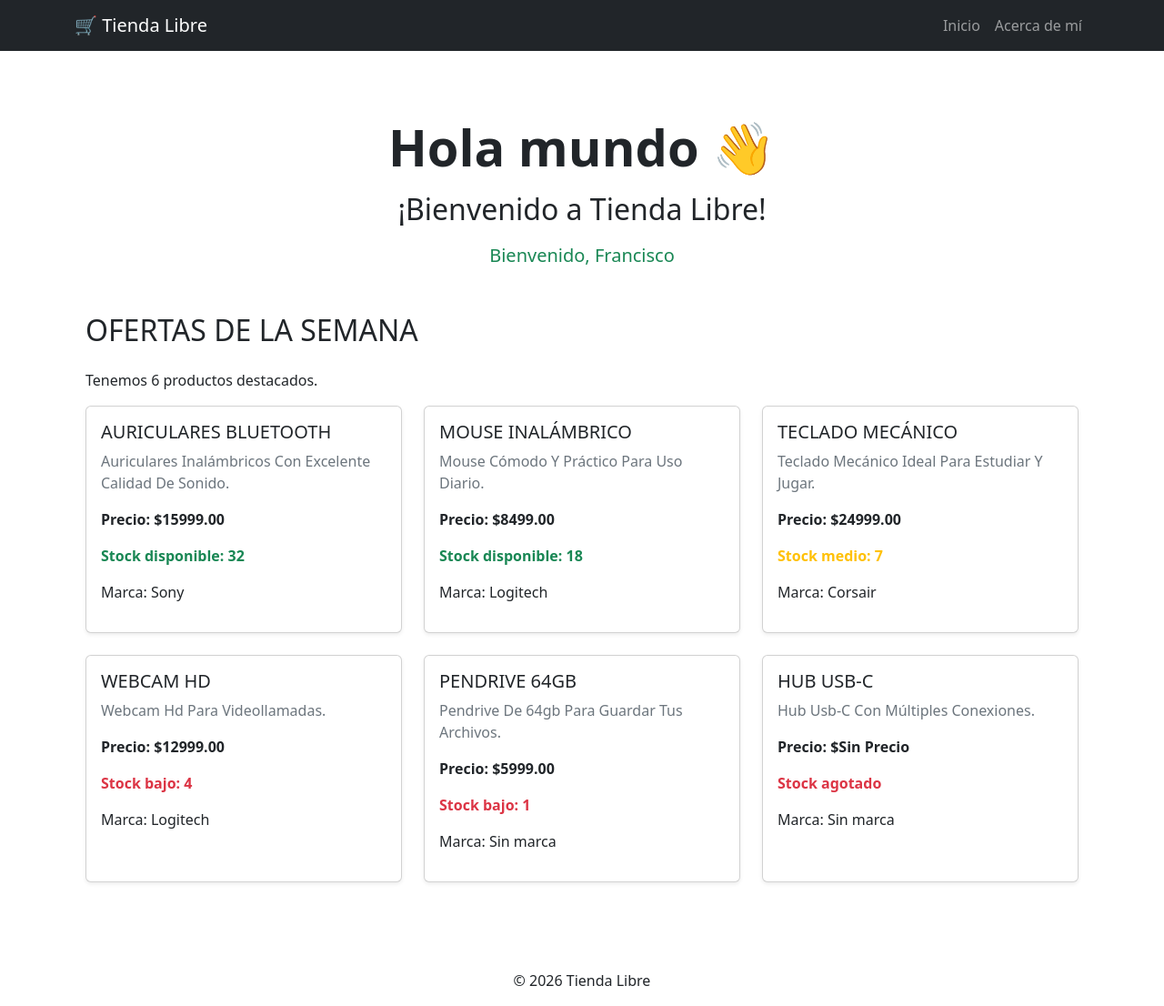
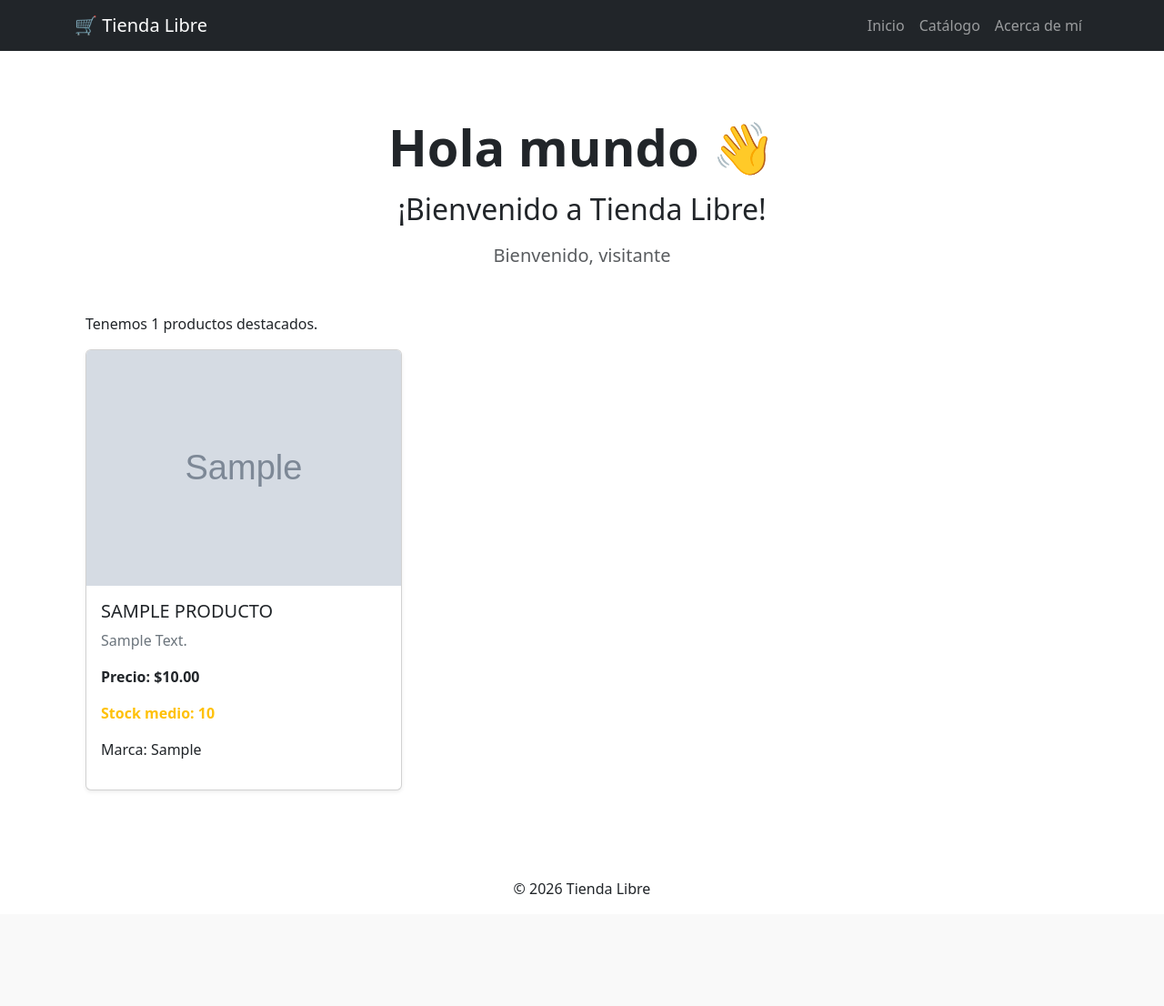
Before and after one commit to Villada-PG3/trabajo-practico-tienda-libre-Francisco-Conejero, a Django app: page / in a window 1280 px wide. Shown: the whole page at 91% size. After the commit the page ends 983 px from the top, so only its background shows below. Run offline with Django 5.2, Linux system fonts and the light colour scheme; tables that the repository leaves empty hold one stand-in row (values such as "Sample post"); grey boxes marked "Sample" are stand-in pictures.

Commit message:
feat: catalogo dinámico conectado con el ORM.

```diff
--- a/template/tiendalibre/_navbar.html
+++ b/template/tiendalibre/_navbar.html
@@ -24,13 +24,17 @@
                     </a>
                 </li>
 
+                                <li class="nav-item">
+                    <a class="nav-link" href="{% url 'tiendalibre:catalogo' %}">
+                        Catálogo
+                    </a>
+
                 <li class="nav-item">
                     <a class="nav-link" href="{% url 'tiendalibre:acerca_de_mi' %}">
                         Acerca de mí
                     </a>
                 </li>
 
-
             </ul>
 
         </div>
--- a/template/tiendalibre/home.html
+++ b/template/tiendalibre/home.html
@@ -36,50 +36,49 @@
 
     </div>
 
-
     <!-- TÍTULO DE PRODUCTOS -->
-
     <h2 class="mt-5 mb-4">
         {{ titulo|upper }}
     </h2>
 
     <p>
-        Tenemos {{ productos_destacados|length }} productos destacados.
+        Tenemos {{ productos|length }} productos destacados.
     </p>
 
-
     <!-- PRODUCTOS -->
-
     <div class="row g-4">
 
-        {% for producto in productos_destacados %}
+        {% for producto in productos %}
 
         <div class="col-12 col-md-6 col-lg-4">
 
             <div class="card h-100 shadow-sm">
 
+                {% if producto.imagen %}
+                    <img src="{{ producto.imagen.url }}"
+                         class="card-img-top"
+                         alt="{{ producto.nombre }}">
+                {% else %}
+                    <img src="{% static 'tiendalibre/img/default-product-image.jpg' %}"
+                         class="card-img-top"
+                         alt="{{ producto.nombre }}">
+                {% endif %}
+
                 <div class="card-body">
 
-                    <!-- Filtro upper -->
                     <h5 class="card-title">
                         {{ producto.nombre|upper }}
                     </h5>
 
-
-                    <!-- Filtro title -->
                     <p class="text-secondary">
                         {{ producto.descripcion|title }}
                     </p>
 
-
-                    <!-- Filtro floatformat -->
                     <p class="fw-bold">
                         Precio: ${{ producto.precio|floatformat:2|default:"Sin Precio" }}
                     </p>
 
-
-                    <!-- CONDICIONAL DE STOCK -->
-
+                    <!-- STOCK -->
                     {% if producto.stock == 0 %}
 
                         <p class="text-danger fw-bold">
@@ -106,9 +105,7 @@
 
                     {% endif %}
 
-
-                    <!-- DEFAULT -->
-
+                    <!-- MARCA -->
                     <p>
                         Marca:
                         {{ producto.marca|default:"Sin marca" }}
@@ -121,8 +118,6 @@
         </div>
 
         {% empty %}
-
-        <!-- SI LA LISTA ESTÁ VACÍA -->
 
         <div class="col-12">
 
--- a/tiendalibre/urls.py
+++ b/tiendalibre/urls.py
@@ -6,5 +6,5 @@ app_name = "tiendalibre"
 urlpatterns = [
     path("", views.home, name="home"),
     path("acerca-de-mi/", views.acerca_de_mi, name="acerca_de_mi"),
-
+    path("catalogo/", views.catalogo, name="catalogo"),
 ]
--- a/tiendalibre/views.py
+++ b/tiendalibre/views.py
@@ -1,58 +1,23 @@
 from django.shortcuts import render
+
+from tiendalibre.models import Producto
 
 
 def home(request):
+    productos = Producto.objects.filter(activo=True).order_by('-fecha_creacion')[:3]
+
     contexto = {
-        "titulo": "Ofertas de la semana",
-        "usuario_logueado": True,
-        "nombre_usuario": "Francisco",
-        "productos_destacados": [
-            {
-                "nombre": "Auriculares Bluetooth",
-                "precio": 15999,
-                "stock": 32,
-                "descripcion": "Auriculares inalámbricos con excelente calidad de sonido.",
-                "marca": "Sony",
-
-            },
-            {
-                "nombre": "Mouse inalámbrico",
-                "precio": 8499,
-                "stock": 18,
-                "descripcion": "Mouse cómodo y práctico para uso diario.",
-                "marca": "Logitech"
-            },
-            {
-                "nombre": "Teclado mecánico",
-                "precio": 24999,
-                "stock": 7,
-                "descripcion": "Teclado mecánico ideal para estudiar y jugar.",
-                "marca": "Corsair"
-            },
-            {
-                "nombre": "Webcam HD",
-                "precio": 12999,
-                "stock": 4,
-                "descripcion": "Webcam HD para videollamadas.",
-                "marca": "Logitech"
-            },
-            {
-                "nombre": "Pendrive 64GB",
-                "precio": 5999,
-                "stock": 1,
-                "descripcion": "Pendrive de 64GB para guardar tus archivos."
-            },
-            {
-                "nombre": "Hub USB-C",
-                "precio": None,
-                "stock": 0,
-                "descripcion": "Hub USB-C con múltiples conexiones."
-            },
-        ],
+        "productos": productos
     }
 
     return render(request, "tiendalibre/home.html", contexto)
 
 
+def catalogo(request):
+    productos = Producto.objects.filter(activo=True).order_by('fecha_creacion')
+    contexto = {"productos": productos }
+    return render(request, "tiendalibre/catalogo.html", contexto)
+
+
 def acerca_de_mi(request):
     return render(request, "tiendalibre/acerca-de-mi.html")
```
Also changed, not shown: consultas.md (+10 -10 lines), template/tiendalibre/catalogo.html (added, +58 -0 lines).
